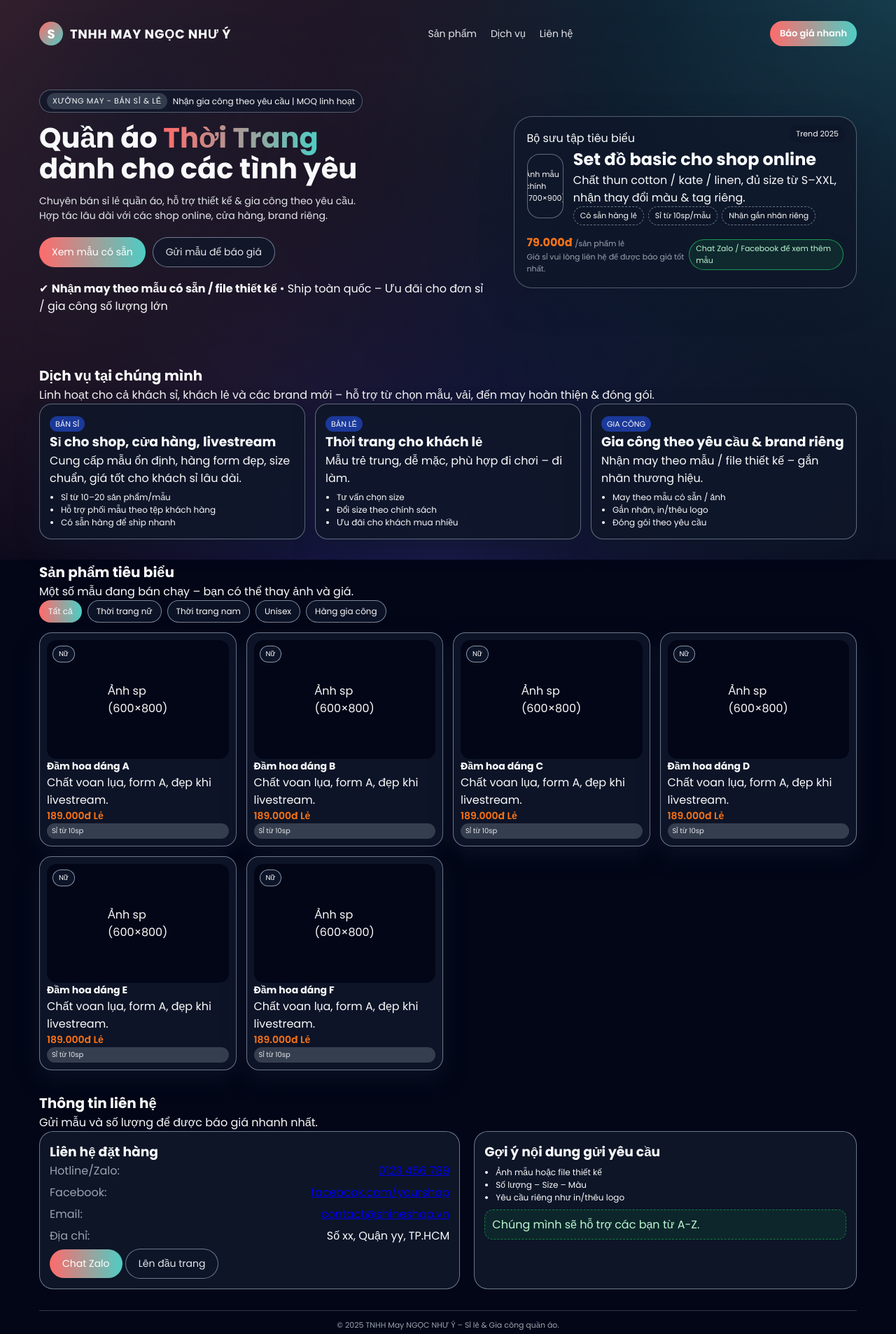
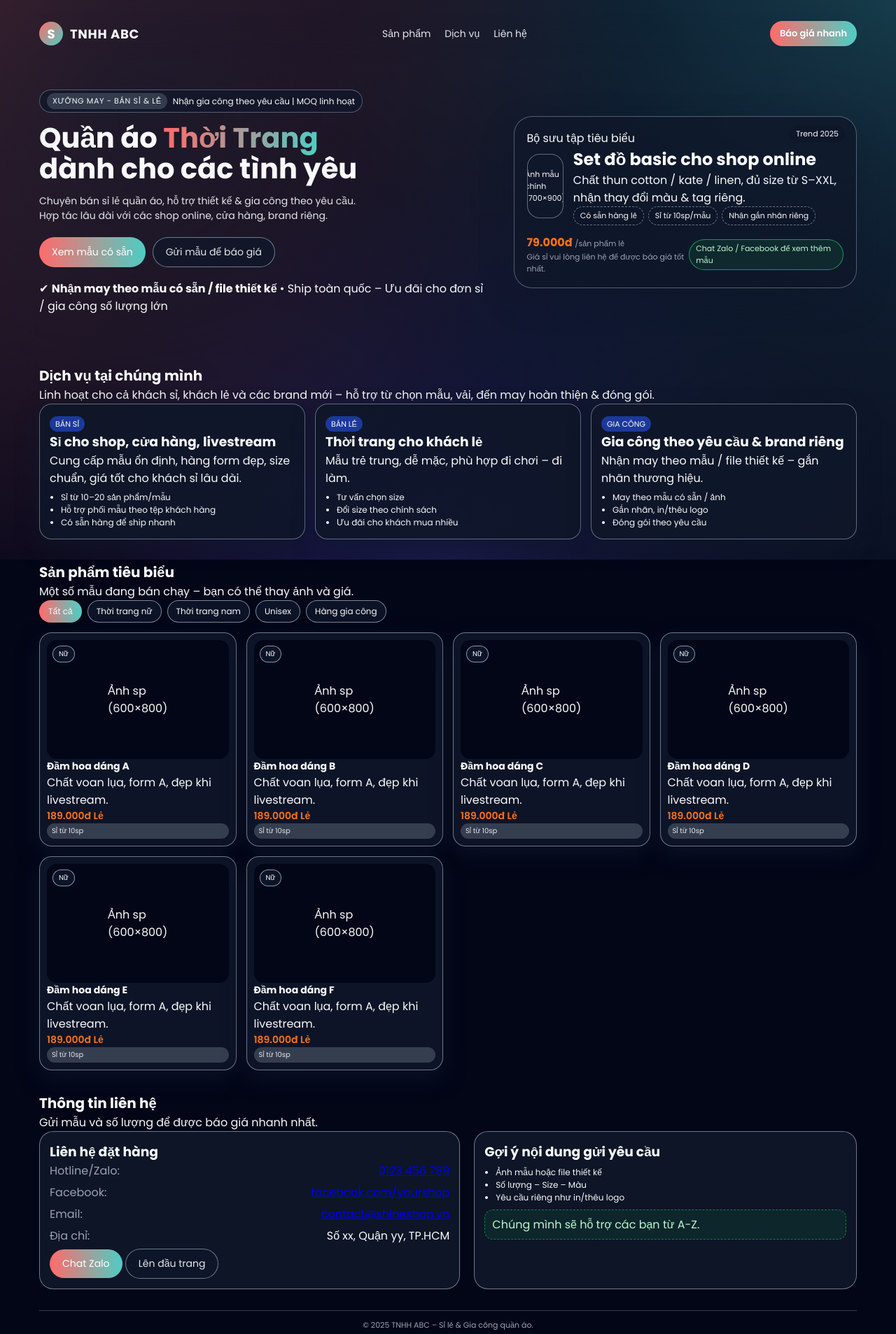
Before and after one commit to Turtle1612/sale-product, a plain HTML site: page index.html in a window 1280 px wide. Shown: the whole page at 70% size. Drawn offline with Linux system fonts and the light colour scheme.

Commit message:
Add files via upload

```diff
--- a/index.html
+++ b/index.html
@@ -22,7 +22,7 @@
     <header>
       <div class="logo">
         <div class="logo-circle">S</div>
-        <div class="logo-text">TNHH MAY NGỌC NHƯ Ý</div>
+        <div class="logo-text">TNHH ABC</div>
       </div>
       <nav>
         <ul>
@@ -276,7 +276,7 @@
 
           <div class="contact-row">
             <span class="label">Facebook:</span>
-            <span class="value"><a href="#">facebook.com/yourshop</a></span>
+            <span class="value"><a href="https://www.facebook.com/share/1AS9BQRrcq/?mibextid=wwXIfr">facebook.com/yourshop</a></span>
           </div>
 
           <div class="contact-row">
@@ -310,7 +310,7 @@
     </section>
 
     <footer>
-      © 2025 TNHH May NGỌC NHƯ Ý – Sỉ lẻ & Gia công quần áo.
+      © 2025 TNHH ABC – Sỉ lẻ & Gia công quần áo.
     </footer>
   </div>
 
```
